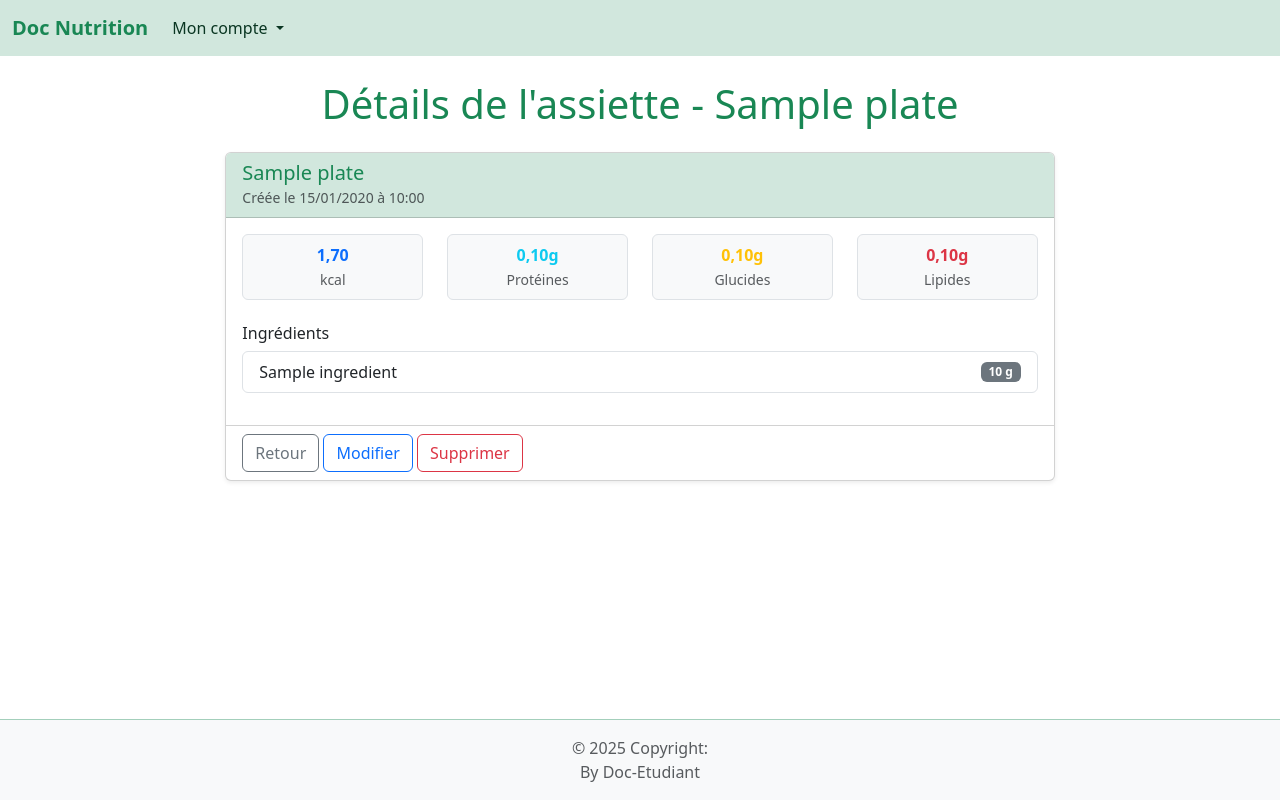
After one commit to gabigab117/nutrition-alban-julien, a Django app: page /nutrition/plate/1/ in a window 1280 px wide. The commit adds this page. Run offline with Django 5.2, Linux system fonts and the light colour scheme; a user stored in the database is signed in; tables that the repository leaves empty hold one stand-in row (values such as "Sample post").

Commit message:
feat: Add plate detail and create views, update templates and URLs

```diff
--- a/nutrition/models.py
+++ b/nutrition/models.py
@@ -1,4 +1,5 @@
 from decimal import Decimal
+from django.urls import reverse
 from django.db import models
 from django.contrib.auth import get_user_model
 from .choices import FoodType, DietType, QuantityUnit
@@ -80,6 +81,9 @@ class Plate(models.Model):
             "total_calories": total_calories
         }
 
+    def get_absolute_url(self):
+        return reverse("nutrition:plate_detail", kwargs={"pk": self.pk})
+
 
 class PlateIngredient(models.Model):
     plate = models.ForeignKey(Plate, on_delete=models.CASCADE, verbose_name="Plat", related_name="ingredients")
@@ -114,3 +118,9 @@ class PlateIngredient(models.Model):
             return self.quantity
         else:
             return self.quantity * self.ingredient.average_piece_weight
+
+    def display_unit(self):
+        if self.ingredient.default_unit == QuantityUnit.GRAM:
+            return "g"
+        elif self.ingredient.default_unit == QuantityUnit.PIECE:
+            return "p"
--- a/nutrition/templates/nutrition/partials/plates_list.html
+++ b/nutrition/templates/nutrition/partials/plates_list.html
@@ -67,7 +67,7 @@
             </div>
             <div class="card-footer bg-transparent">
                 <div class="btn-group w-100" role="group">
-                    <a href="" class="btn btn-outline-success btn-sm">Voir</a>
+                    <a href="{% url 'nutrition:plate_detail' pk=plate.pk %}" class="btn btn-outline-success btn-sm">Voir</a>
                     <a href="" class="btn btn-outline-primary btn-sm">Modifier</a>
                     <a href="" class="btn btn-outline-danger btn-sm">Supprimer</a>
                 </div>
--- /dev/null
+++ b/nutrition/templates/nutrition/plate_detail.html
@@ -0,0 +1,73 @@
+{% extends 'base.html' %}
+{% block title %}Détails de l'assiette {{ plate.name }} - Doc Nutrition{% endblock %}
+{% block title_page %}Détails de l'assiette - {{ plate.name }}{% endblock %}
+{% block content %}
+{% if plate.ingredients.exists %}
+<div class="row">
+	<div class="col-md-8 offset-md-2">
+		<div class="card shadow-sm mb-4">
+			<div class="card-header bg-success-subtle">
+				<h5 class="card-title mb-0 text-success">{{ plate.name }}</h5>
+				<small class="text-muted">Créée le {{ plate.created_at|date:"d/m/Y à H:i" }}</small>
+			</div>
+			<div class="card-body">
+				{% with nutritional_profile=plate.nutritional_profile %}
+				<div class="row text-center mb-4">
+					<div class="col-3">
+						<div class="border rounded p-2 bg-light">
+							<strong class="text-primary">{{ nutritional_profile.total_calories }}</strong>
+							<br><small class="text-muted">kcal</small>
+						</div>
+					</div>
+					<div class="col-3">
+						<div class="border rounded p-2 bg-light">
+							<strong class="text-info">{{ nutritional_profile.total_protein }}g</strong>
+							<br><small class="text-muted">Protéines</small>
+						</div>
+					</div>
+					<div class="col-3">
+						<div class="border rounded p-2 bg-light">
+							<strong class="text-warning">{{ nutritional_profile.total_carbs }}g</strong>
+							<br><small class="text-muted">Glucides</small>
+						</div>
+					</div>
+					<div class="col-3">
+						<div class="border rounded p-2 bg-light">
+							<strong class="text-danger">{{ nutritional_profile.total_fats }}g</strong>
+							<br><small class="text-muted">Lipides</small>
+						</div>
+					</div>
+				</div>
+				{% endwith %}
+
+				<h6>Ingrédients</h6>
+				<ul class="list-group mb-3">
+					{% for pi in plate.ingredients.all %}
+					<li class="list-group-item d-flex justify-content-between align-items-center">
+						{{ pi.ingredient.name }}
+						<span class="badge bg-secondary">{{ pi.quantity }} {{ pi.display_unit }}</span>
+					</li>
+					{% endfor %}
+				</ul>
+			</div>
+			<div class="card-footer bg-transparent">
+				<a href="{% url 'nutrition:user_plates' %}" class="btn btn-outline-secondary">Retour</a>
+				<a href="" class="btn btn-outline-primary">Modifier</a>
+				<a href="" class="btn btn-outline-danger">Supprimer</a>
+			</div>
+		</div>
+	</div>
+</div>
+{% else %}
+<div class="row">
+	<div class="col-md-8 offset-md-2">
+		<div class="alert alert-info" role="alert">
+			<h5>{{ plate.name }}</h5>
+			<p class="mb-0">Cette assiette ne contient aucun ingrédient.</p>
+			<a href="{% url 'nutrition:user_plates' %}" class="btn btn-outline-secondary mt-2">Retour</a>
+			<a href="" class="btn btn-outline-primary mt-2">Ajouter mes premiers ingrédients</a>
+		</div>
+	</div>
+</div>
+{% endif %}
+{% endblock %}
--- a/nutrition/templates/nutrition/user_plates.html
+++ b/nutrition/templates/nutrition/user_plates.html
@@ -9,7 +9,7 @@
     <div class="col-md-12">
         <!-- Bouton pour créer une nouvelle assiette et barre de recherche -->
         <div class="d-flex justify-content-between align-items-center mb-4">
-            <a href="" class="btn btn-success">
+            <a href="{% url 'nutrition:plate_create' %}" class="btn btn-success">
                 <i class="bi bi-plus-circle"></i> Nouvelle Assiette
             </a>
 
--- a/nutrition/urls.py
+++ b/nutrition/urls.py
@@ -1,8 +1,10 @@
 from django.urls import path
-from .views import PlatesListView
+from .views import PlatesListView, PlateDetailView, PlateCreateView
 
 
 app_name = "nutrition"
 urlpatterns = [
     path("user-plates/", PlatesListView.as_view(), name="user_plates"),
+    path("plate/<int:pk>/", PlateDetailView.as_view(), name="plate_detail"),
+    path("create/", PlateCreateView.as_view(), name="plate_create"),
 ]
--- a/nutrition/views.py
+++ b/nutrition/views.py
@@ -1,10 +1,12 @@
 from django.shortcuts import render
+from django.urls import reverse_lazy
 from .models import Plate
+from django.contrib.auth.mixins import LoginRequiredMixin
 from django.views.generic import ListView, DetailView, CreateView, DeleteView
 from django.db.models import Q
 
 
-class PlatesListView(ListView):
+class PlatesListView(LoginRequiredMixin, ListView):
     model = Plate
     template_name = "nutrition/user_plates.html"
     context_object_name = "plates"
@@ -26,3 +28,25 @@ class PlatesListView(ListView):
         if self.request.headers.get("HX-Request"):
             return ["nutrition/partials/plates_list.html"]
         return [self.template_name]
+
+
+class PlateDetailView(LoginRequiredMixin, DetailView):
+    model = Plate
+
+    def get_queryset(self):
+        return Plate.objects.filter(user=self.request.user)
+
+
+# # detail version fbv
+# def plate_detail_view(request, pk):
+#     plate = Plate.objects.get(pk=pk, user=request.user)
+#     return render(request, "nutrition/plate_detail.html", {"plate": plate})
+
+
+class PlateCreateView(LoginRequiredMixin, CreateView):
+    model = Plate
+    fields = ["name"]
+
+    def form_valid(self, form):
+        form.instance.user = self.request.user
+        return super().form_valid(form)
--- a/templates/base.html
+++ b/templates/base.html
@@ -31,7 +31,7 @@
                         </button>
                         <ul class="dropdown-menu">
                             <li><a class="dropdown-item" href="{% url 'accounts:profile' %}">Mon profil</a></li>
-                            <li><a class="dropdown-item" href="">Mes assiettes</a></li>
+                            <li><a class="dropdown-item" href="{% url 'nutrition:user_plates' %}">Mes assiettes</a></li>
                             <li>
                                 <form method="post" action="{% url 'accounts:logout' %}">
                                     {% csrf_token %}
```
Also changed, not shown: nutrition/templates/nutrition/plate_form.html (added, +19 -0 lines).
